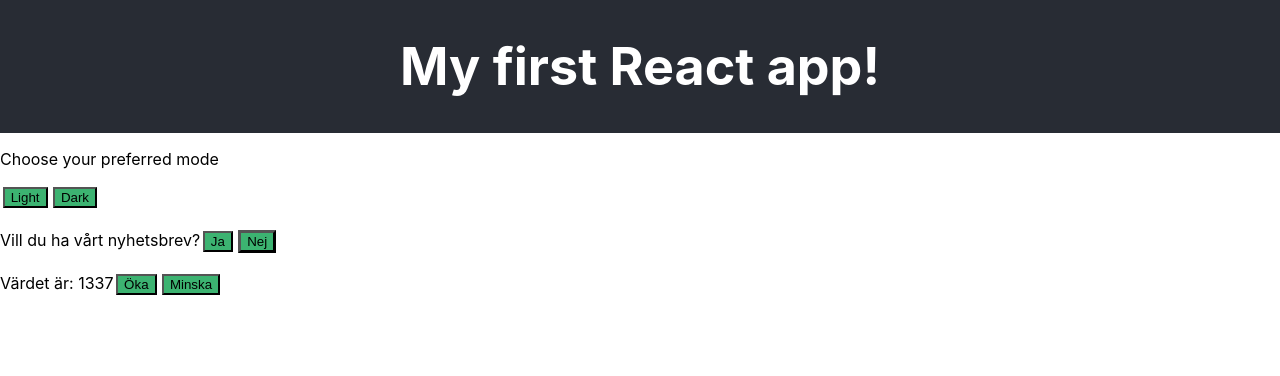
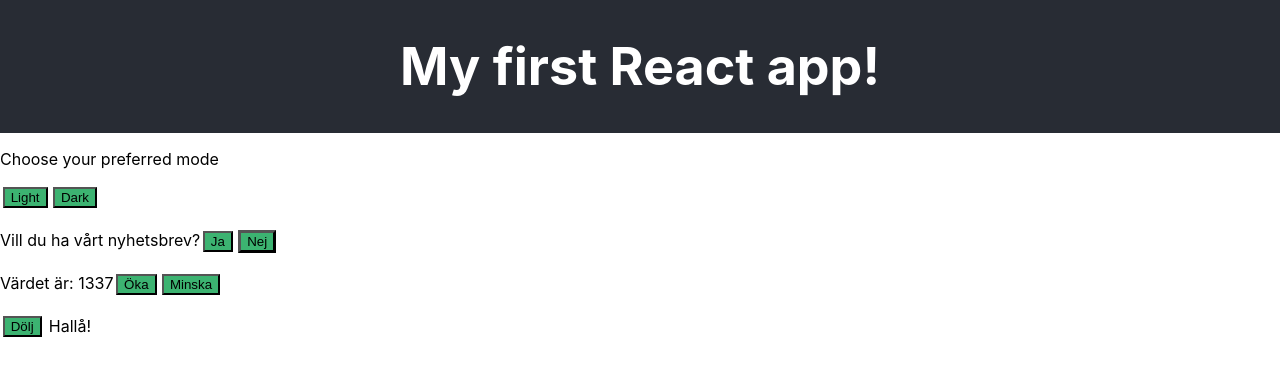
Before and after one commit to FE19-iths/01-components, a React (Create React App) app: page / in a window 1280 px wide. Shown: the top 376 px of the page. Built offline with nearby package versions, Linux system fonts and the light colour scheme.

Commit message:
Övning 5

```diff
--- a/src/App.css
+++ b/src/App.css
@@ -39,3 +39,7 @@ button {
 button.selected {
     border-width: 3px;
 }
+
+.hidden {
+    display: none;
+}
--- a/src/App.js
+++ b/src/App.js
@@ -6,11 +6,20 @@ function App() {
     const [mode, setMode] = useState('light');
     const [newsletter, setNewsletter] = useState(false);
     const [count, setCount] = useState(1337);
+    const [show, setShow] = useState(true)
 
     // Skapa funktioner för att hantera events, eller använd arrow functions i JSX. Är det mycket som ska göras vid en händelse så blir det ofta mer lättläst att skapa en funktion.
     const handleClickLight = () => {
         setMode('light');
         console.log('handleClickLight körs');
+    }
+    const toggleShow = () => {
+        if( show ) {
+            setShow(false);
+        } else {
+            setShow(true);
+        }
+        // Extra utmaning! Koden ovan går att göra mycket enklare...
     }
 
 
@@ -50,9 +59,21 @@ function App() {
                     <button onClick={() => setCount(count - 1)}> Minska </button>
                 </p>
             </section>
+
+            <section>
+                <p>
+                    <button onClick={toggleShow}> {show ? 'Dölj' : 'Visa'} </button>
+                    <span className={!show ? 'hidden' : ''}> Hallå! </span>
+                </p>
+            </section>
             </main>
         </div>
     );
 }
 
 export default App;
+
+
+
+
+//
```
